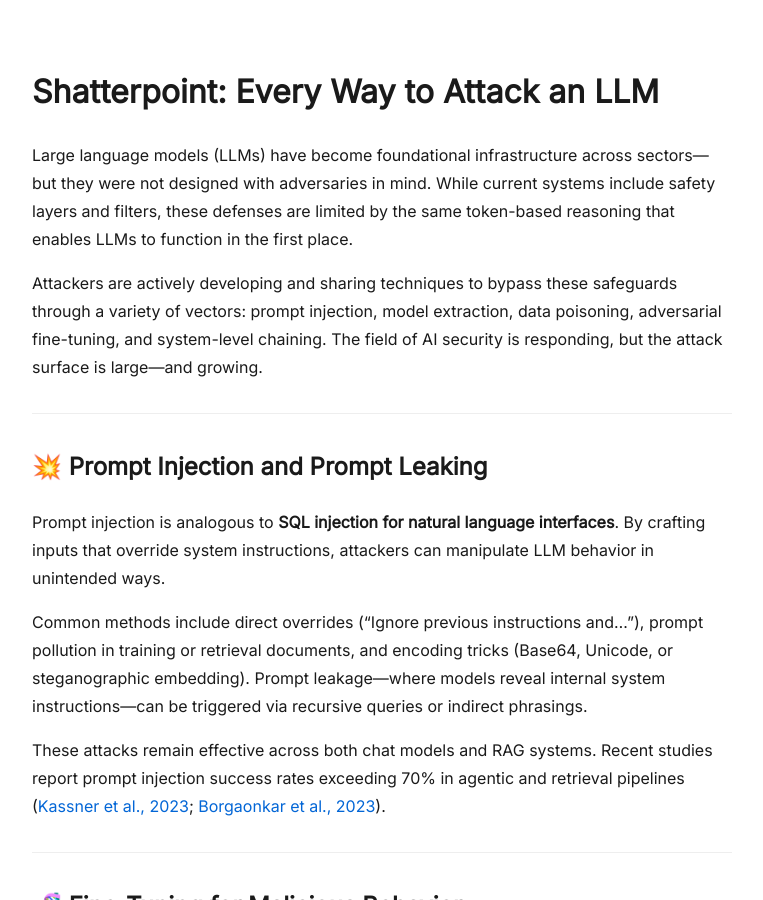
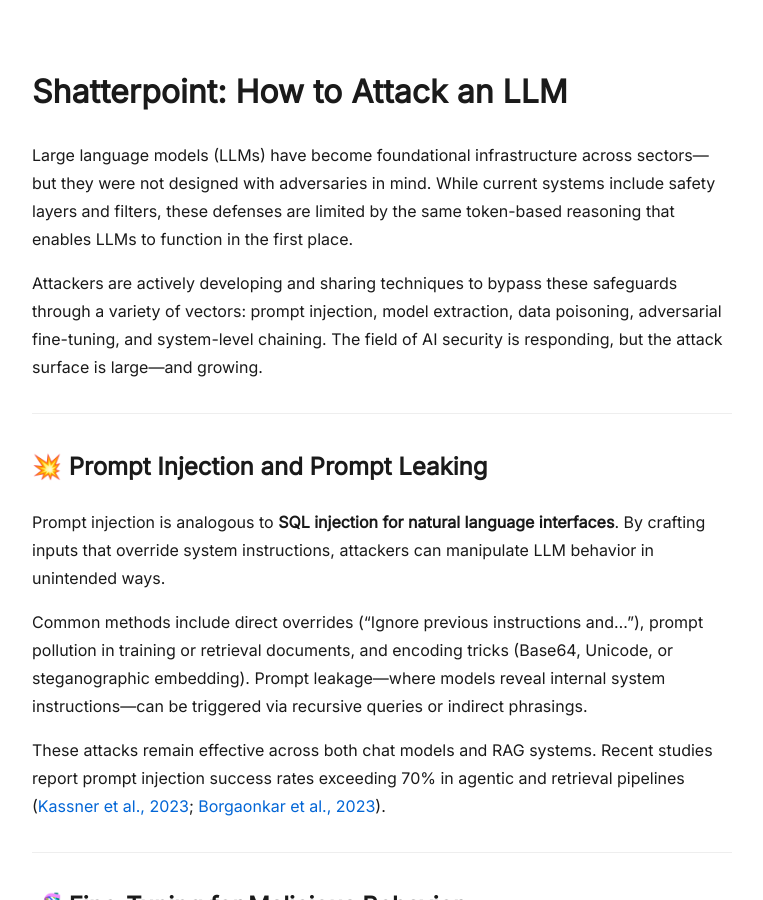
Before and after one commit to frost0x/frost0x.github.io, a Jekyll site: the page built from _posts/2025-05-26-shatterpoint-llm-attacks.md, in a window 1280 px wide and 900 px high. Shown: the whole window, without its empty margins (258-1021 px from the left). Built offline with Jekyll 4.4.1, drawn with Linux system fonts in a browser that asks for light colours.

Commit message:
Update 2025-05-26-shatterpoint-llm-attacks.md

```diff
--- a/_posts/2025-05-26-shatterpoint-llm-attacks.md
+++ b/_posts/2025-05-26-shatterpoint-llm-attacks.md
@@ -1,10 +1,10 @@
 ---
 layout: default
-title: "Shatterpoint: Every Way to Attack an LLM"
+title: "Shatterpoint: How to Attack an LLM"
 permalink: /shatterpoint-llm-attacks/
 ---
 
-# Shatterpoint: Every Way to Attack an LLM
+# Shatterpoint: How to Attack an LLM
 
 Large language models (LLMs) have become foundational infrastructure across sectors—but they were not designed with adversaries in mind. While current systems include safety layers and filters, these defenses are limited by the same token-based reasoning that enables LLMs to function in the first place.
 
```
